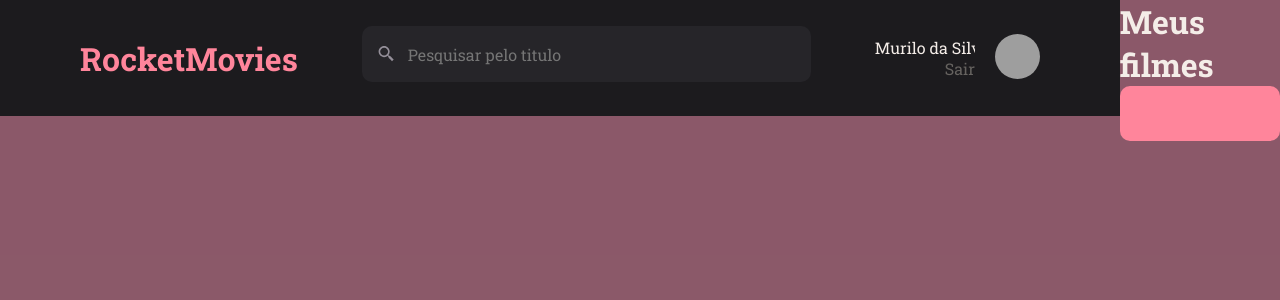
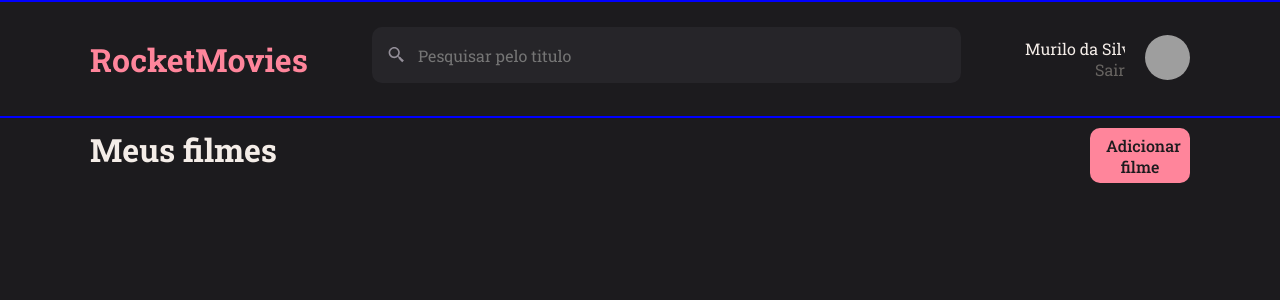
Before and after one commit to MullerHub/Rocketseat-Explorer, a React (Vite) app in the folder Stage0902_desafio/RocketMovies/: page / in a window 1280 px wide. Shown: the top 300 px of the page. Built offline with nearby package versions, Linux system fonts and the light colour scheme; grey boxes are pictures that could not be loaded.

Commit message:
Home att

```diff
--- a/Stage0902_desafio/RocketMovies/src/pages/Home/index.jsx
+++ b/Stage0902_desafio/RocketMovies/src/pages/Home/index.jsx
@@ -1,6 +1,7 @@
 import { Container, Teste } from './styles'
 import { Header } from '../../components/Header'
 import { Button } from '../../components/Button'
+import { FiMail } from 'react-icons/fi'
 
 export function Home() {
   return (
@@ -8,7 +9,7 @@ export function Home() {
       <Header />
       <div>
         <h1>Meus filmes</h1>
-        <Button />
+        <Button icon={FiMail} title="Adicionar filme" />
       </div>
 
     </Container>
--- a/Stage0902_desafio/RocketMovies/src/pages/Home/styles.js
+++ b/Stage0902_desafio/RocketMovies/src/pages/Home/styles.js
@@ -4,9 +4,19 @@ export const Container = styled.div`
   width: 100%;
   height: 100vh;
   display: flex;
-  background-color: ${({ theme }) => theme.COLORS.BUTTON_BG};
-  position: absolute;
-  z-index: 1;
+  flex-direction: column;
+  background-color: ${({ theme }) => theme.COLORS.BACKGROUND_900};
+
+  > div {
+    border-top: 2px solid blue;
+    display: flex;
+    padding: 10px 90px;
+    justify-content: space-between;
+
+    button {
+      max-width: 100px;
+    }
+  }
 `
 
 export const Teste = styled.section`
```
